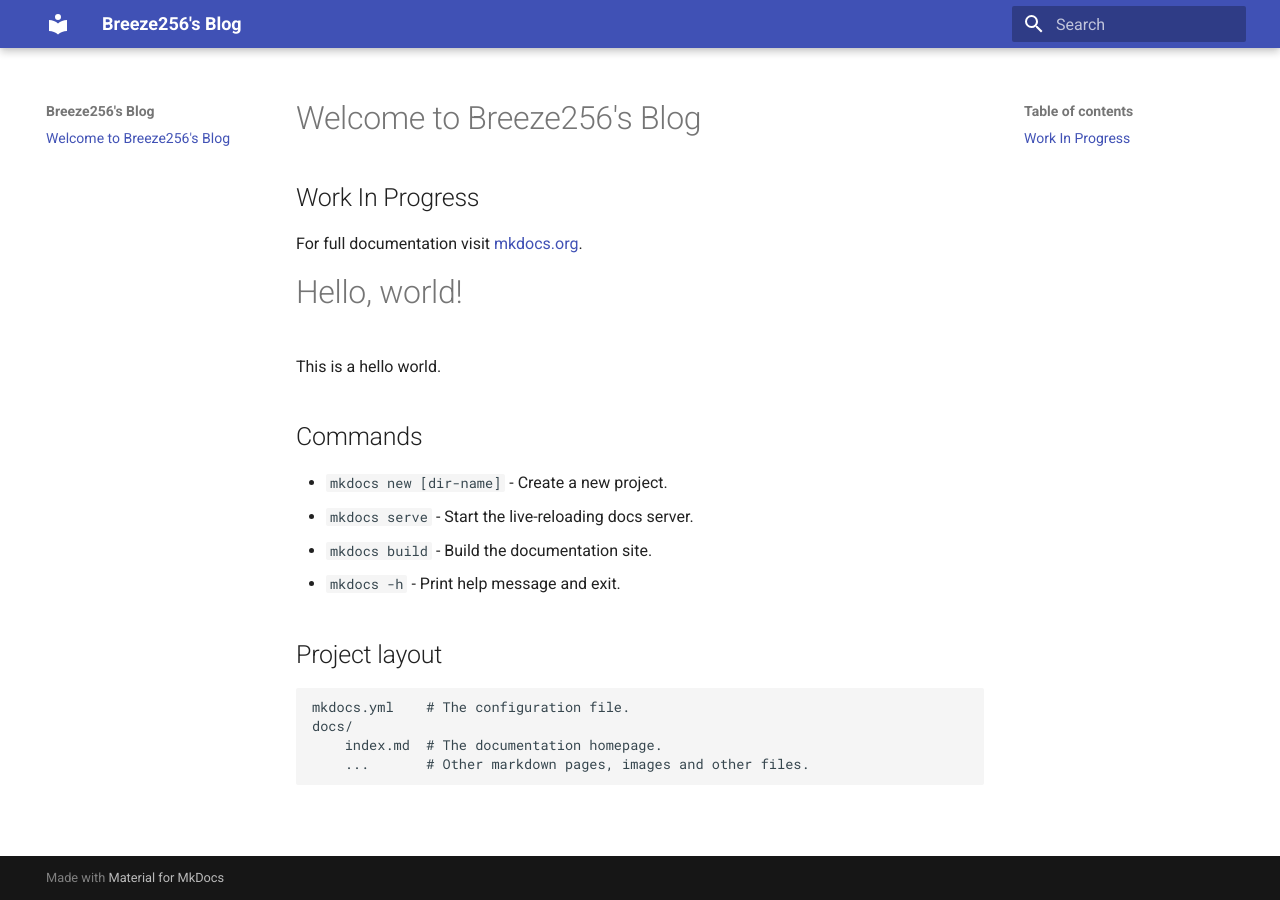
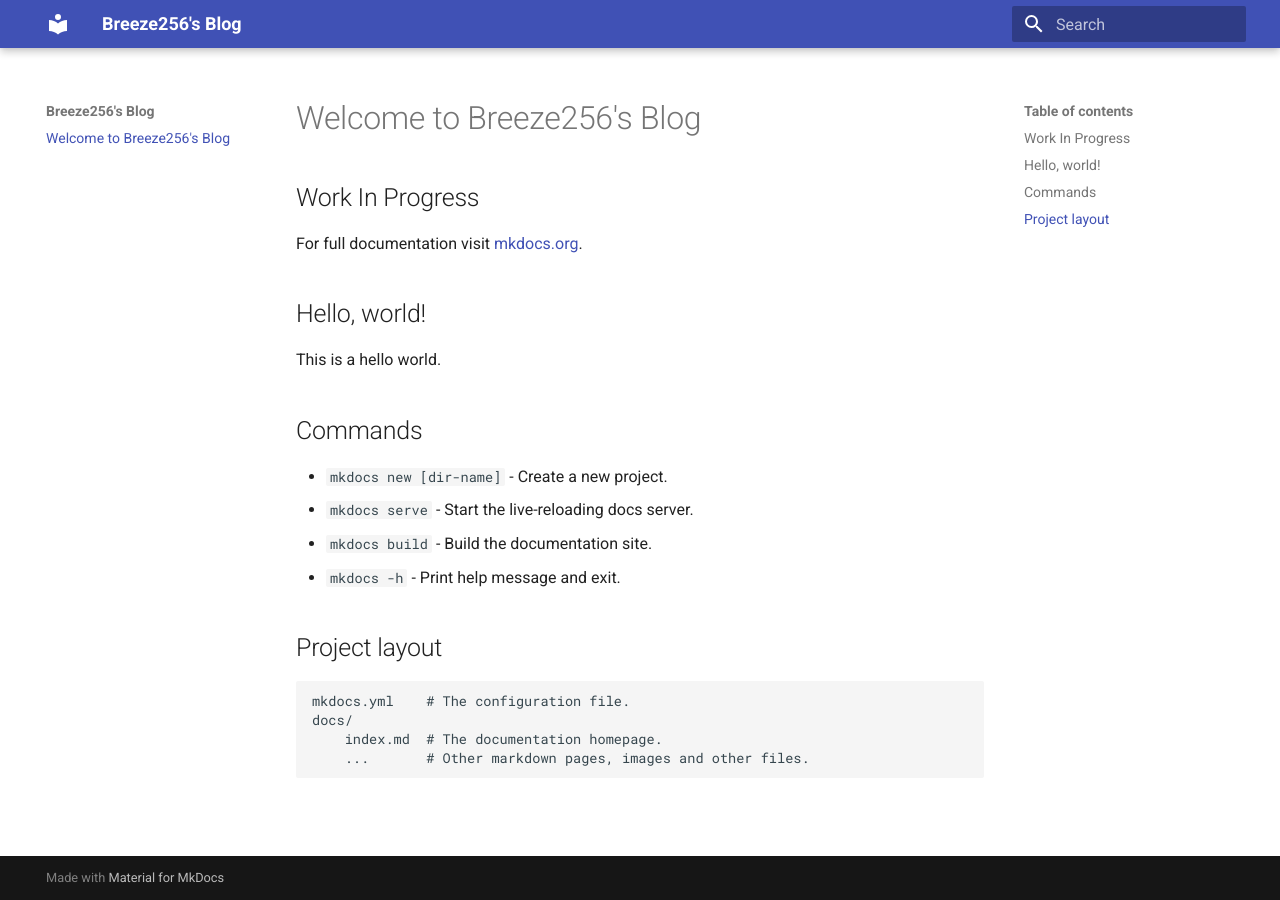
Before and after one commit to breeze256/breeze256.github.io, an MkDocs documentation site: the page built from docs/index.md, in a window 1280 px wide. Built offline with MkDocs 1.6.1 and Material for MkDocs 9.7.7, drawn with Linux system fonts in a browser that asks for light colours.

Commit message:
update: Update

```diff
--- a/docs/index.md
+++ b/docs/index.md
@@ -3,7 +3,7 @@
 
 For full documentation visit [mkdocs.org](https://www.mkdocs.org).
 
-# Hello, world!
+## Hello, world!
 
 This is a hello world.
 
```
